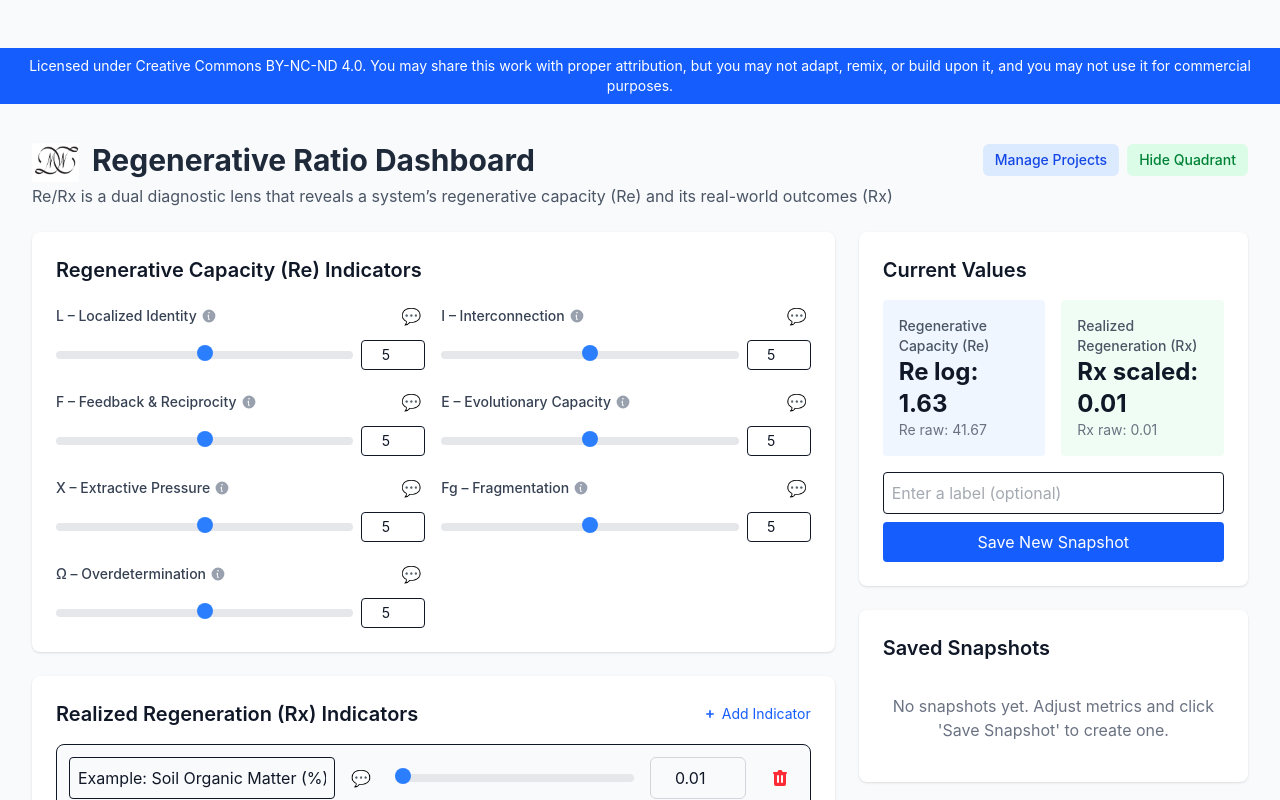
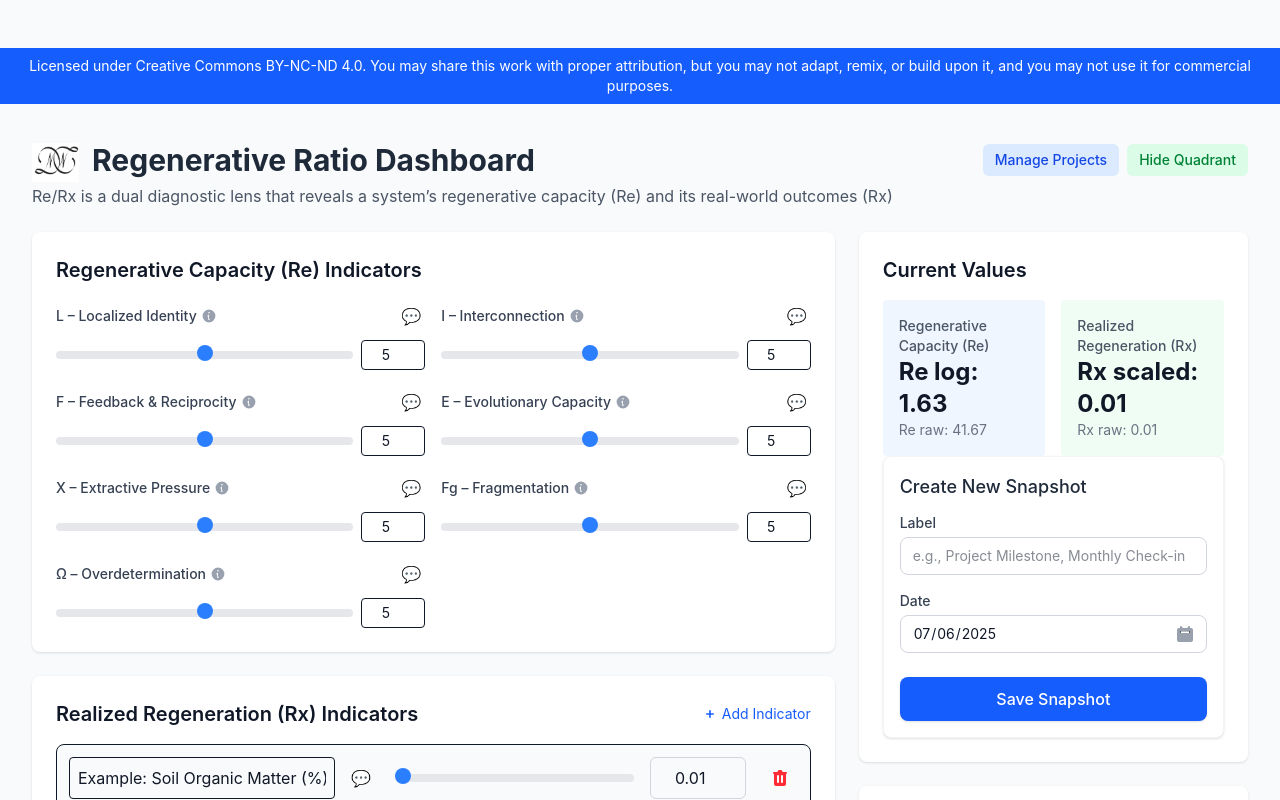
Before and after one commit to GregTrifan/re-calculator, a React (Vite) app: page / in a window 1280 px wide. Shown: the top 800 px of the page. Built offline with nearby package versions, Linux system fonts and the light colour scheme.

Commit message:
add snapshot editable date

```diff
--- a/src/ReRxManager.jsx
+++ b/src/ReRxManager.jsx
@@ -92,14 +92,14 @@ function ReRxManager() {
       [key]: 0.01
     }), {});
 
+    // Reset all state variables
     setMetrics(resetMetrics);
-    setRxIndicators(INITIAL_RX_INDICATORS);
+    setRxIndicators([{ id: 1, name: '', value: 0.01 }]);
     setSnapshotLabel('');
+    setSnapshotDate(new Date().toISOString().split('T')[0]);
     setIndicatorComments({});
-    setMetricComments(INITIAL_METRIC_COMMENTS);
+    setMetricComments({ ...INITIAL_METRIC_COMMENTS });
     setEditingSnapshotId(null);
-
-    console.log('Form state reset with metrics at 0.01');
   }, []);
 
   const [activeProjectId, setActiveProjectId] = useState(null);
@@ -108,6 +108,7 @@ function ReRxManager() {
   const [indicatorComments, setIndicatorComments] = useState({});
   const [metricComments, setMetricComments] = useState(INITIAL_METRIC_COMMENTS);
   const [snapshotLabel, setSnapshotLabel] = useState('');
+  const [snapshotDate, setSnapshotDate] = useState(new Date().toISOString().split('T')[0]);
   const [editingSnapshotId, setEditingSnapshotId] = useState(null);
   const [showProjectManager, setShowProjectManager] = useState(false);
   const [showQuadrantChart, setShowQuadrantChart] = useState(true);
@@ -262,6 +263,10 @@ function ReRxManager() {
     // Store metric comments separately in the snapshot
     const snapshotMetricComments = { ...metricComments };
 
+    // Create timestamp from the selected date (set to noon to be consistent)
+    const selectedDate = new Date(snapshotDate);
+    selectedDate.setHours(12, 0, 0, 0);
+
     setProjects(prevProjects =>
       prevProjects.map(proj => {
         if (proj.id === activeProjectId) {
@@ -271,10 +276,11 @@ function ReRxManager() {
               if (tp.id === editingSnapshotId) {
                 return {
                   ...tp,
-                  label: snapshotLabel.trim() || `Snapshot ${new Date().toLocaleString()}`,
+                  label: snapshotLabel.trim() || `Snapshot ${new Date(selectedDate).toLocaleString()}`,
                   metrics: metricsWithComments,
                   metricComments: snapshotMetricComments,
                   rxIndicators: indicatorsWithComments,
+                  timestamp: selectedDate.toISOString(),
                   reLog,
                   rxScaled,
                   x: reLog,
@@ -292,6 +298,7 @@ function ReRxManager() {
     // Reset editing state
     setEditingSnapshotId(null);
     setSnapshotLabel('');
+    setSnapshotDate(new Date().toISOString().split('T')[0]);
     setIndicatorComments({});
     resetFormState();
   };
@@ -316,26 +323,44 @@ function ReRxManager() {
       comment: indicatorComments[indicator.id] || ''
     }));
 
-    const label = customLabel || (snapshotLabel.trim() !== '' ? snapshotLabel : `Snapshot ${new Date().toLocaleString()}`);
+    // Format date as DD/MM/YYYY for the default label
+  const formatDate = (dateString) => {
+    const date = new Date(dateString);
+    const day = String(date.getDate()).padStart(2, '0');
+    const month = String(date.getMonth() + 1).padStart(2, '0');
+    const year = date.getFullYear();
+    return `${day}/${month}/${year}`;
+  };
+
+  const label = customLabel || (snapshotLabel.trim() !== '' ? snapshotLabel : `Snapshot ${formatDate(snapshotDate)}`);
     console.log('Using label:', label);
 
     // Calculate values first
     const { reLog } = calculateRe();
     const { rxScaled } = calculateRx();
 
-    const newSnapshot = {
-      id: Date.now().toString(),
-      label: label.trim(),
-      timestamp: new Date().toISOString(),
-      metrics: Object.keys(metrics).reduce((acc, key) => ({
+    // Prepare metrics with their comments for saving
+    const metricsWithComments = Object.keys(metrics).reduce((acc, key) => ({
       ...acc,
       [key]: metrics[key] // Keep just the value for now to maintain backward compatibility
-      }), {}),
-      metricComments: { ...metricComments },
+    }), {});
+
+    // Store metric comments separately in the snapshot
+    const snapshotMetricComments = { ...metricComments };
+
+    // Create timestamp from the selected date (set to noon to be consistent)
+    const selectedDate = new Date(snapshotDate);
+    selectedDate.setHours(12, 0, 0, 0);
+
+    const newSnapshot = {
+      id: `snapshot-${Date.now()}`,
+      label: label,
+      metrics: metricsWithComments,
+      metricComments: snapshotMetricComments,
       rxIndicators: indicatorsWithComments,
+      timestamp: selectedDate.toISOString(),
       reLog,
       rxScaled,
-      // Add coordinates for quadrant chart using the calculated values
       x: reLog,
       y: rxScaled
     };
@@ -403,6 +428,13 @@ function ReRxManager() {
       Fg: Math.min(10, Math.max(0, snapshot.metrics?.Fg || 5)),
       Omega: Math.min(10, Math.max(0, snapshot.metrics?.Omega || 5))
     });
+
+    // Set the snapshot date if we're editing
+    if (isEdit && snapshot.timestamp) {
+      const date = new Date(snapshot.timestamp);
+      const dateString = date.toISOString().split('T')[0];
+      setSnapshotDate(dateString);
+    }
 
     // Load metric comments if they exist
     if (snapshot.metricComments) {
@@ -645,31 +677,60 @@ function ReRxManager() {
               } else {
                 saveSnapshot();
               }
-            }} className="mt-4">
-              <div className="flex flex-col space-y-2">
+            }} className="bg-white p-4 rounded-lg shadow-sm border border-gray-100">
+              <h3 className="text-lg font-medium text-gray-800 mb-3">
+                {editingSnapshotId ? 'Edit Snapshot' : 'Create New Snapshot'}
+              </h3>
+
+              <div className="space-y-4">
+                <div>
+                  <label className="block text-sm font-medium text-gray-700 mb-1">
+                    Label
+                  </label>
                   <input
                     type="text"
                     value={snapshotLabel}
                     onChange={(e) => setSnapshotLabel(e.target.value)}
-                  placeholder={editingSnapshotId ? "Edit snapshot label" : "Enter a label (optional)"}
-                  className="flex-1 p-2 border rounded placeholder:opacity-50 placeholder:text-gray-600"
+                    placeholder="e.g., Project Milestone, Monthly Check-in"
+                    className="w-full px-3 py-2 text-sm border border-gray-300 rounded-lg focus:ring-2 focus:ring-blue-500 focus:border-blue-500 transition-all"
                   />
-                <div className="flex space-x-2">
+                </div>
+
+                <div>
+                  <label className="block text-sm font-medium text-gray-700 mb-1">
+                    Date
+                  </label>
+                  <div className="relative">
+                    <input
+                      type="date"
+                      value={snapshotDate}
+                      onChange={(e) => setSnapshotDate(e.target.value)}
+                      className="w-full px-3 py-2 text-sm border border-gray-300 rounded-lg focus:ring-2 focus:ring-blue-500 focus:border-blue-500 transition-all"
+                    />
+                    <div className="absolute inset-y-0 right-0 flex items-center pr-3 pointer-events-none">
+                      <svg className="h-5 w-5 text-gray-400" fill="currentColor" viewBox="0 0 20 20">
+                        <path fillRule="evenodd" d="M6 2a1 1 0 00-1 1v1H4a2 2 0 00-2 2v10a2 2 0 002 2h12a2 2 0 002-2V6a2 2 0 00-2-2h-1V3a1 1 0 10-2 0v1H7V3a1 1 0 00-1-1zm0 5a1 1 0 000 2h8a1 1 0 100-2H6z" clipRule="evenodd" />
+                      </svg>
+                    </div>
+                  </div>
+                </div>
+
+                <div className="flex space-x-3 pt-2">
                   <button
                     type="submit"
-                    className={`flex-1 py-2 px-4 rounded transition-colors ${
+                    className={`flex-1 py-2.5 px-4 rounded-lg font-medium transition-all ${
                       editingSnapshotId
-                        ? 'bg-yellow-600 hover:bg-yellow-700 text-white'
-                        : 'bg-blue-600 hover:bg-blue-700 text-white'
+                        ? 'bg-yellow-600 hover:bg-yellow-700 text-white shadow-sm hover:shadow-md'
+                        : 'bg-blue-600 hover:bg-blue-700 text-white shadow-sm hover:shadow-md'
                     }`}
                   >
-                    {editingSnapshotId ? 'Update Snapshot' : 'Save New Snapshot'}
+                    {editingSnapshotId ? 'Update Snapshot' : 'Save Snapshot'}
                   </button>
                   {editingSnapshotId && (
                     <button
                       type="button"
                       onClick={cancelEdit}
-                      className="px-4 py-2 border border-gray-300 rounded text-gray-700 hover:bg-gray-50 transition-colors"
+                      className="px-4 py-2.5 border border-gray-300 rounded-lg font-medium text-gray-700 hover:bg-gray-50 transition-all hover:shadow-sm"
                     >
                       Cancel
                     </button>
```
Lines whose indentation alone changed are shown as unchanged.
